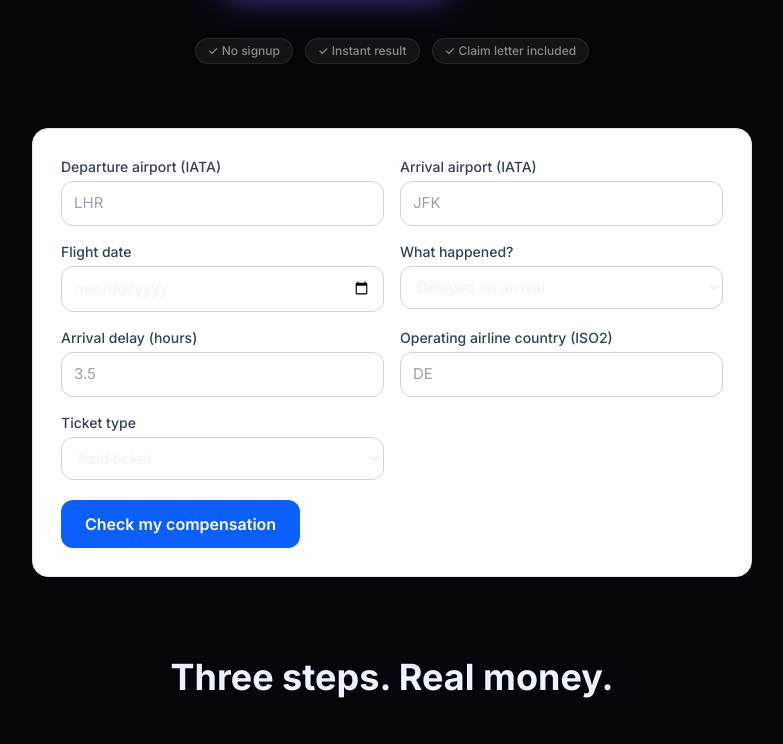
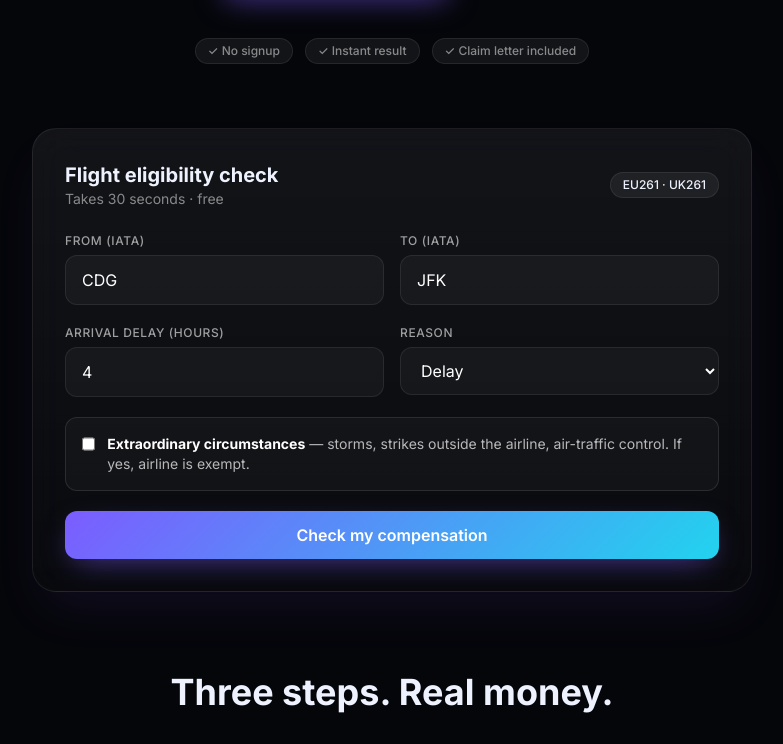
Before and after one commit to wajihZouinkhi/skyowed, a Next.js app: page / in a window 1280 px wide. Shown: the part 522-1266 px from the top of the page, without its empty margins (248-1031 px from the left). Built offline with nearby package versions, Linux system fonts and the light colour scheme.

Commit message:
feat(ui): redesigned CheckForm + ResultCard

```diff
--- a/src/components/CheckForm.tsx
+++ b/src/components/CheckForm.tsx
@@ -1,64 +1,91 @@
-"use client";
-import { useState } from "react";
-import type { EligibilityResult } from "@/lib/eligibility";
-import ResultCard from "./ResultCard";
+'use client';
+import { useState } from 'react';
+import ResultCard from './ResultCard';
 
-type Form = {
-  depIata: string;
-  arrIata: string;
-  eventType: "DELAYED" | "CANCELLED" | "DENIED_BOARDING";
-  flightDate: string;
-  arrivalDelayHours: string;
-  cancelNoticeDays: string;
-  ticketType: "normal" | "free" | "staff" | "prize";
-  airlineCountry: string;
-};
-
-const empty: Form = { depIata:"", arrIata:"", eventType:"DELAYED", flightDate:"", arrivalDelayHours:"", cancelNoticeDays:"", ticketType:"normal", airlineCountry:"" };
+type Reason = 'delay' | 'cancellation' | 'denied_boarding';
 
 export default function CheckForm() {
-  const [form, setForm] = useState<Form>(empty);
+  const [depart, setDepart] = useState('CDG');
+  const [arrive, setArrive] = useState('JFK');
+  const [delayHours, setDelayHours] = useState(4);
+  const [reason, setReason] = useState<Reason>('delay');
+  const [extraordinary, setExtraordinary] = useState(false);
   const [loading, setLoading] = useState(false);
-  const [result, setResult] = useState<EligibilityResult | null>(null);
-  const [error, setError] = useState<string | null>(null);
-
-  const set = <K extends keyof Form>(k: K, v: Form[K]) => setForm((f) => ({ ...f, [k]: v }));
+  const [result, setResult] = useState<any>(null);
+  const [err, setErr] = useState<string | null>(null);
 
   async function submit(e: React.FormEvent) {
     e.preventDefault();
-    setLoading(true); setError(null); setResult(null);
+    setLoading(true); setErr(null); setResult(null);
     try {
-      const res = await fetch("/api/check", { method: "POST", headers: { "Content-Type": "application/json" }, body: JSON.stringify(form) });
+      const res = await fetch('/api/check', {
+        method: 'POST',
+        headers: { 'Content-Type': 'application/json' },
+        body: JSON.stringify({ depart, arrive, delayHours: Number(delayHours), reason, extraordinary }),
+      });
       const data = await res.json();
-      if (!res.ok) throw new Error(data.error || "Check failed");
+      if (!res.ok) throw new Error(data?.error || 'Check failed');
       setResult(data);
-    } catch (err: any) { setError(err.message); }
+    } catch (e: any) { setErr(e.message); }
     finally { setLoading(false); }
   }
 
-  const inputCls = "w-full px-3 py-2.5 border border-slate-300 rounded-xl bg-white text-[15px] outline-none focus:border-brand focus:ring-2 focus:ring-brand/20";
+  return (
+    <div className="glass rounded-3xl p-6 md:p-8 shadow-2xl shadow-violet-500/10">
+      <div className="mb-6 flex items-center justify-between">
+        <div>
+          <h3 className="text-xl font-bold">Flight eligibility check</h3>
+          <p className="text-sm text-white/50">Takes 30 seconds · free</p>
+        </div>
+        <span className="chip">EU261 · UK261</span>
+      </div>
 
-  return (
-    <div className="space-y-6">
-      <form onSubmit={submit} className="bg-white border border-slate-200 rounded-2xl shadow-sm p-5 sm:p-7 space-y-5">
-        <div className="grid grid-cols-1 sm:grid-cols-2 gap-4">
-          <Field label="Departure airport (IATA)"><input required maxLength={3} value={form.depIata} onChange={(e)=>set("depIata", e.target.value.toUpperCase())} placeholder="LHR" className={inputCls}/></Field>
-          <Field label="Arrival airport (IATA)"><input required maxLength={3} value={form.arrIata} onChange={(e)=>set("arrIata", e.target.value.toUpperCase())} placeholder="JFK" className={inputCls}/></Field>
-          <Field label="Flight date"><input required type="date" value={form.flightDate} onChange={(e)=>set("flightDate", e.target.value)} className={inputCls}/></Field>
-          <Field label="What happened?"><select value={form.eventType} onChange={(e)=>set("eventType", e.target.value as any)} className={inputCls}><option value="DELAYED">Delayed on arrival</option><option value="CANCELLED">Cancelled</option><option value="DENIED_BOARDING">Denied boarding (overbooked)</option></select></Field>
-          {form.eventType === "DELAYED" && (<Field label="Arrival delay (hours)"><input required type="number" step="0.5" min="0" value={form.arrivalDelayHours} onChange={(e)=>set("arrivalDelayHours", e.target.value)} placeholder="3.5" className={inputCls}/></Field>)}
-          {form.eventType === "CANCELLED" && (<Field label="Days notice airline gave you"><input required type="number" min="0" value={form.cancelNoticeDays} onChange={(e)=>set("cancelNoticeDays", e.target.value)} placeholder="2" className={inputCls}/></Field>)}
-          <Field label="Operating airline country (ISO2)"><input required maxLength={2} value={form.airlineCountry} onChange={(e)=>set("airlineCountry", e.target.value.toUpperCase())} placeholder="DE" className={inputCls}/></Field>
-          <Field label="Ticket type"><select value={form.ticketType} onChange={(e)=>set("ticketType", e.target.value as any)} className={inputCls}><option value="normal">Paid ticket</option><option value="free">Free ticket</option><option value="staff">Staff / reduced</option><option value="prize">Prize / voucher</option></select></Field>
+      <form onSubmit={submit} className="space-y-5">
+        <div className="grid gap-4 md:grid-cols-2">
+          <div>
+            <label className="label">From (IATA)</label>
+            <input className="field uppercase" maxLength={3} value={depart} onChange={(e) => setDepart(e.target.value.toUpperCase())} placeholder="CDG" />
+          </div>
+          <div>
+            <label className="label">To (IATA)</label>
+            <input className="field uppercase" maxLength={3} value={arrive} onChange={(e) => setArrive(e.target.value.toUpperCase())} placeholder="JFK" />
+          </div>
         </div>
-        <button disabled={loading} className="w-full sm:w-auto px-6 py-3 bg-brand hover:bg-brand-dark text-white font-semibold rounded-xl transition disabled:opacity-60">{loading ? "Checking…" : "Check my compensation"}</button>
-        {error && <p className="text-red-600 text-sm">{error}</p>}
+
+        <div className="grid gap-4 md:grid-cols-2">
+          <div>
+            <label className="label">Arrival delay (hours)</label>
+            <input type="number" min={0} max={48} step={0.5} className="field" value={delayHours} onChange={(e) => setDelayHours(parseFloat(e.target.value || '0'))} />
+          </div>
+          <div>
+            <label className="label">Reason</label>
+            <select className="field" value={reason} onChange={(e) => setReason(e.target.value as Reason)}>
+              <option value="delay">Delay</option>
+              <option value="cancellation">Cancellation</option>
+              <option value="denied_boarding">Denied boarding</option>
+            </select>
+          </div>
+        </div>
+
+        <label className="flex cursor-pointer items-start gap-3 rounded-xl border border-white/10 bg-white/[0.03] p-4 hover:bg-white/[0.06]">
+          <input type="checkbox" checked={extraordinary} onChange={(e) => setExtraordinary(e.target.checked)} className="mt-0.5 h-4 w-4 accent-violet-500" />
+          <span className="text-sm text-white/70">
+            <b className="text-white">Extraordinary circumstances</b> — storms, strikes outside the airline, air-traffic control. If yes, airline is exempt.
+          </span>
+        </label>
+
+        <button type="submit" disabled={loading} className="btn-primary w-full">
+          {loading ? 'Checking…' : 'Check my compensation'}
+        </button>
+
+        {err && <div className="rounded-xl border border-red-500/30 bg-red-500/10 p-3 text-sm text-red-300">{err}</div>}
       </form>
-      {result && <ResultCard r={result} />}
+
+      {result && (
+        <div className="mt-6">
+          <ResultCard result={result} />
+        </div>
+      )}
     </div>
   );
 }
-
-function Field({ label, children }: { label: string; children: React.ReactNode }) {
-  return (<label className="block"><span className="block text-sm font-medium text-slate-700 mb-1">{label}</span>{children}</label>);
-}
--- a/src/components/ResultCard.tsx
+++ b/src/components/ResultCard.tsx
@@ -1,23 +1,45 @@
-import type { EligibilityResult } from "@/lib/eligibility";
+type Props = { result: any };
 
-export default function ResultCard({ r }: { r: EligibilityResult }) {
-  if (!r.eligible) {
-    return (
-      <div className="bg-white border border-slate-200 rounded-2xl p-6 shadow-sm">
-        <div className="text-2xl">😕</div>
-        <h2 className="mt-2 text-xl font-bold">Not eligible</h2>
-        <p className="mt-2 text-slate-600">{r.reason}</p>
+export default function ResultCard({ result }: Props) {
+  const eligible = result?.eligible;
+  const eu = result?.amounts?.eu;
+  const uk = result?.amounts?.uk;
+  const distance = result?.distanceKm;
+  const reason = result?.reason;
+
+  return (
+    <div className={`rounded-2xl p-6 ${eligible ? 'border border-emerald-400/30 bg-emerald-400/5' : 'border border-white/10 bg-white/[0.03]'}`}>
+      <div className="flex items-start justify-between gap-4">
+        <div>
+          <div className={`chip ${eligible ? 'bg-emerald-400/15 text-emerald-300' : ''}`}>
+            {eligible ? '✓ Likely eligible' : '✗ Likely not eligible'}
+          </div>
+          <div className="mt-4">
+            {eligible ? (
+              <div>
+                <div className="text-sm text-white/60">Estimated compensation</div>
+                <div className="mt-1 flex items-baseline gap-3">
+                  <div className="text-5xl font-extrabold gradient-text">€{eu}</div>
+                  <div className="text-lg text-white/60">or £{uk}</div>
+                </div>
+              </div>
+            ) : (
+              <div className="text-2xl font-bold">Not eligible under current rules</div>
+            )}
+          </div>
+        </div>
+        {eligible && (
+          <button className="btn-primary whitespace-nowrap">Generate claim letter</button>
+        )}
       </div>
-    );
-  }
-  return (
-    <div className="bg-gradient-to-br from-brand to-brand-dark text-white rounded-2xl p-6 sm:p-8 shadow-lg">
-      <div className="text-sm opacity-80">Estimated compensation</div>
-      <div className="mt-1 text-4xl sm:text-5xl font-extrabold">{r.currency === "GBP" ? "£" : "€"}{r.amount}</div>
-      <div className="mt-3 text-sm opacity-90">Jurisdiction: <b>{r.jurisdiction}</b> · Distance: <b>{r.distanceKm} km</b></div>
-      {r.claimTimeLeftDays !== undefined && (<div className="mt-1 text-sm opacity-90">Claim window remaining: <b>{r.claimTimeLeftDays} days</b></div>)}
-      {r.warning && (<div className="mt-4 bg-white/15 rounded-lg p-3 text-sm">⚠️ {r.warning}</div>)}
-      <div className="mt-5 text-xs opacity-80">Next step: generate the claim letter (coming soon — PDF in EN/FR/DE/ES).</div>
+
+      {reason && <p className="mt-4 text-sm text-white/60">{reason}</p>}
+
+      <div className="mt-5 grid gap-3 border-t border-white/5 pt-5 text-sm md:grid-cols-3">
+        <div><div className="text-white/50">Distance</div><div className="font-semibold">{distance ? `${Math.round(distance)} km` : '—'}</div></div>
+        <div><div className="text-white/50">Regulation</div><div className="font-semibold">EU261 · UK261</div></div>
+        <div><div className="text-white/50">Time to claim</div><div className="font-semibold">Up to 6 years</div></div>
+      </div>
     </div>
   );
 }
```
